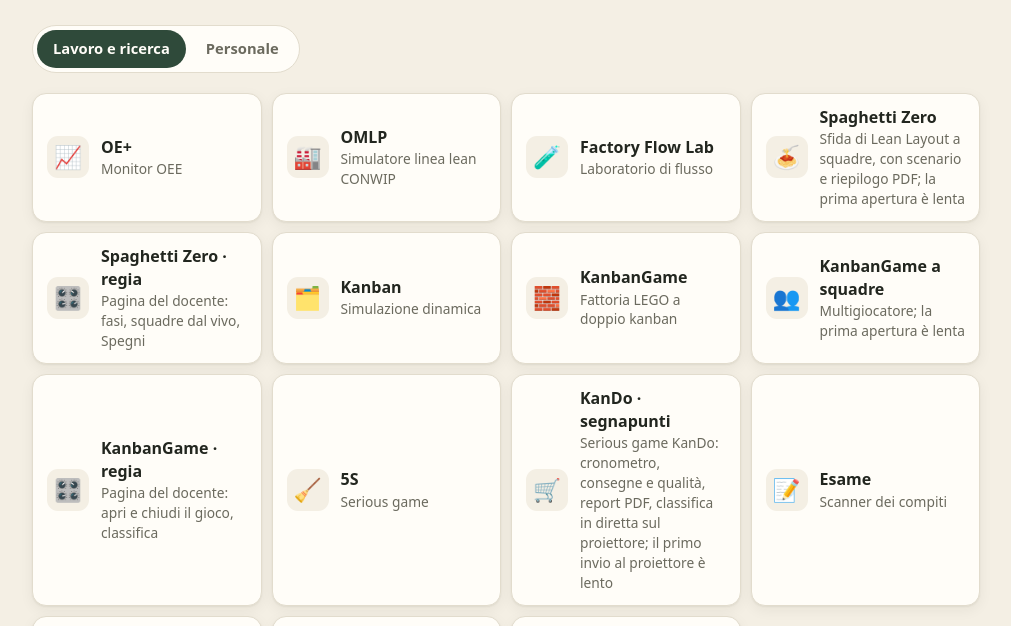
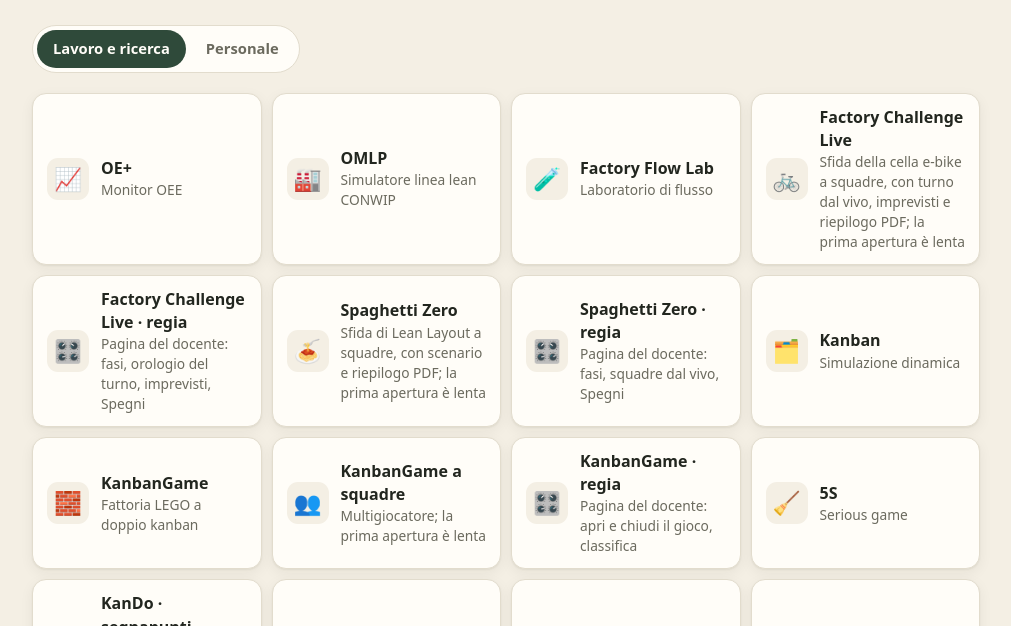
Before and after one commit to filippodecarlo-cloud/filippodecarlo-cloud.github.io, a plain HTML site: page app.html in a window 1280 px wide. Shown: the part 106-732 px from the top of the page, without its empty margins (134-1145 px from the left). Drawn offline with Linux system fonts and the light colour scheme.

Commit message:
App: Factory Challenge Live e la sua regia
Co-Authored-By: Claude Opus 5.5 <noreply@anthropic.com>

```diff
--- a/app.html
+++ b/app.html
@@ -127,6 +127,8 @@
       <a class="app" href="https://oestar.github.io/"><span class="icona">📈</span><span><span class="nome">OE+</span><span class="cosa">Monitor OEE</span></span></a>
       <a class="app" href="https://filippodecarlo-cloud.github.io/OMLP/"><span class="icona">🏭</span><span><span class="nome">OMLP</span><span class="cosa">Simulatore linea lean CONWIP</span></span></a>
       <a class="app" href="https://filippodecarlo-cloud.github.io/OMLP/lab/"><span class="icona">🧪</span><span><span class="nome">Factory Flow Lab</span><span class="cosa">Laboratorio di flusso</span></span></a>
+      <a class="app" href="https://factory-challenge-live.onrender.com/"><span class="icona">🚲</span><span><span class="nome">Factory Challenge Live</span><span class="cosa">Sfida della cella e-bike a squadre, con turno dal vivo, imprevisti e riepilogo PDF; la prima apertura è lenta</span></span></a>
+      <a class="app" href="https://factory-challenge-live.onrender.com/?docente=lean"><span class="icona">🎛️</span><span><span class="nome">Factory Challenge Live · regia</span><span class="cosa">Pagina del docente: fasi, orologio del turno, imprevisti, Spegni</span></span></a>
       <a class="app" href="https://spaghetti-zero-v2.onrender.com/"><span class="icona">🍝</span><span><span class="nome">Spaghetti Zero</span><span class="cosa">Sfida di Lean Layout a squadre, con scenario e riepilogo PDF; la prima apertura è lenta</span></span></a>
       <a class="app" href="https://spaghetti-zero-v2.onrender.com/?docente=lean"><span class="icona">🎛️</span><span><span class="nome">Spaghetti Zero · regia</span><span class="cosa">Pagina del docente: fasi, squadre dal vivo, Spegni</span></span></a>
       <a class="app" href="https://filippodecarlo-cloud.github.io/Kanban/"><span class="icona">🗂️</span><span><span class="nome">Kanban</span><span class="cosa">Simulazione dinamica</span></span></a>
```
